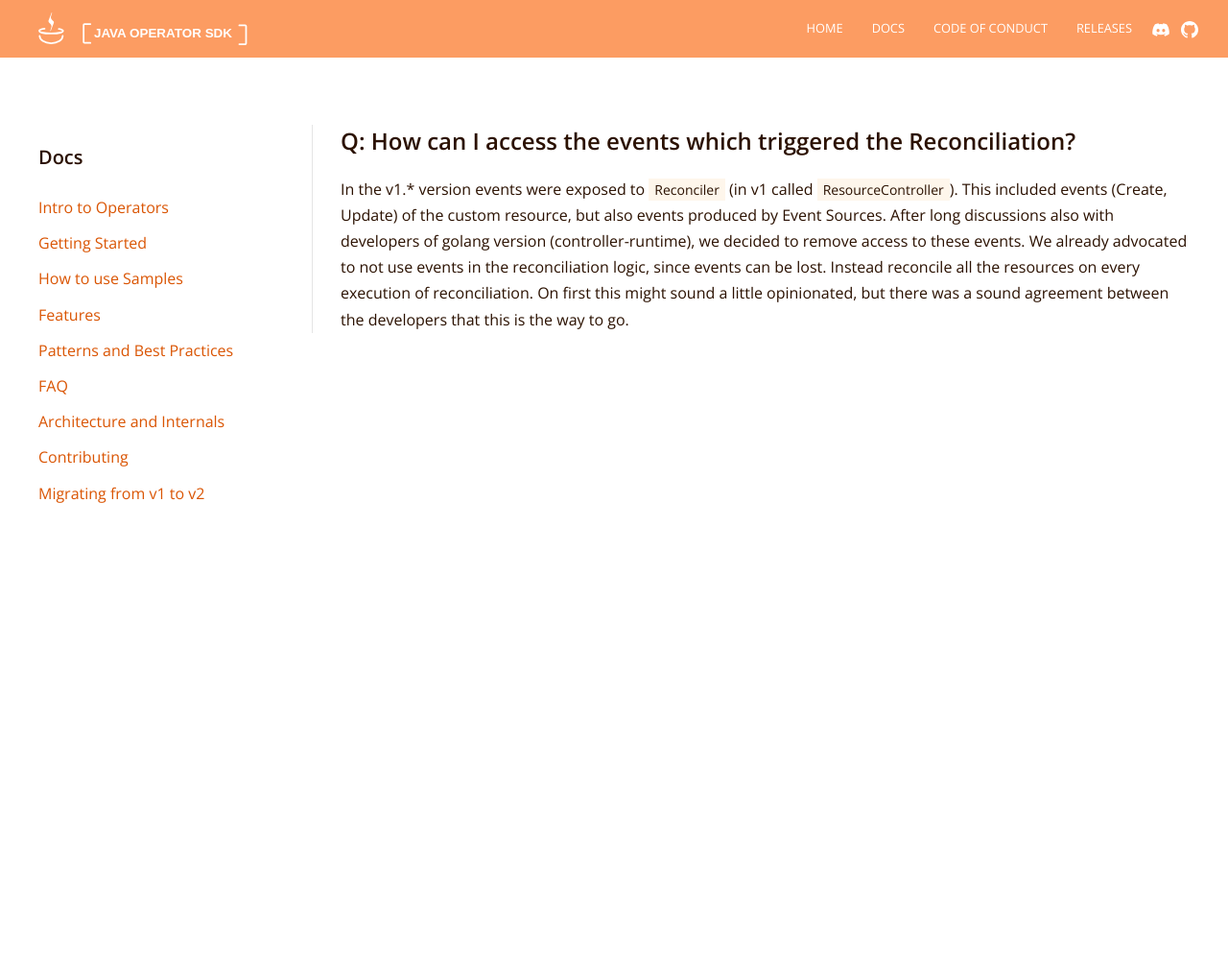
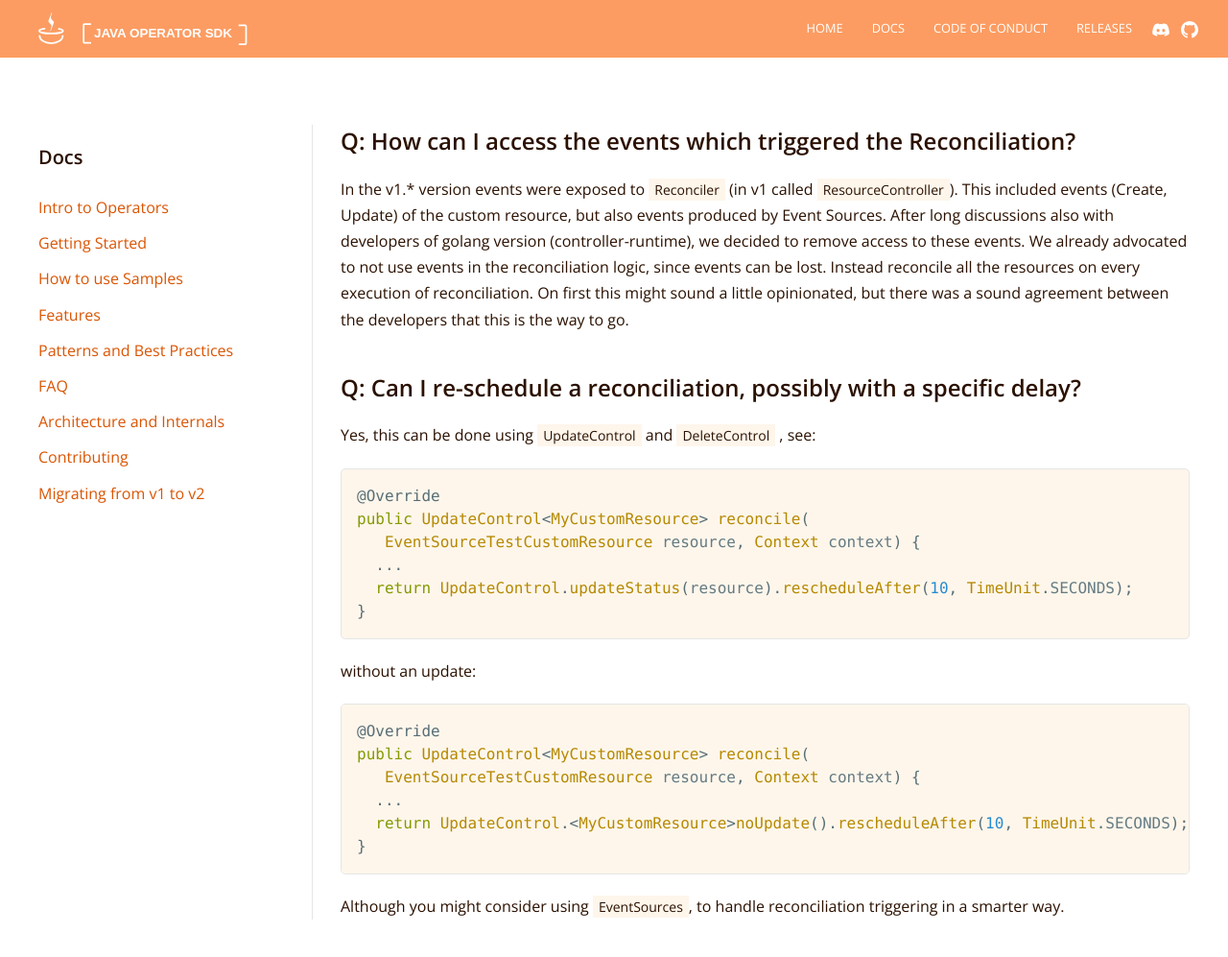
Before and after one commit to operator-framework/java-operator-sdk, a Jekyll site: the page built from docs/documentation/faq.md, in a window 1280 px wide and 1028 px high. Shown: the top 997 px of the window at 96% size. Built offline with Jekyll 4.4.1, drawn with Linux system fonts in a browser that asks for light colours; nearby versions of some CDN libraries.

Commit message:
docs: add faq

````diff
--- a/docs/documentation/faq.md
+++ b/docs/documentation/faq.md
@@ -12,3 +12,29 @@ long discussions also with developers of golang version (controller-runtime), we
 these events. We already advocated to not use events in the reconciliation logic, since events can be lost.
 Instead reconcile all the resources on every execution of reconciliation. On first this might sound a little
 opinionated, but there was a sound agreement between the developers that this is the way to go.
+
+### Q: Can I re-schedule a reconciliation, possibly with a specific delay?
+Yes, this can be done using [`UpdateControl`](https://github.com/java-operator-sdk/java-operator-sdk/blob/main/operator-framework-core/src/main/java/io/javaoperatorsdk/operator/api/reconciler/UpdateControl.java) and [`DeleteControl`](https://github.com/java-operator-sdk/java-operator-sdk/blob/main/operator-framework-core/src/main/java/io/javaoperatorsdk/operator/api/reconciler/DeleteControl.java)
+, see:
+
+```java
+  @Override
+  public UpdateControl<MyCustomResource> reconcile(
+     EventSourceTestCustomResource resource, Context context) {
+    ...
+    return UpdateControl.updateStatus(resource).rescheduleAfter(10, TimeUnit.SECONDS);
+  }
+```
+
+without an update:
+
+```java
+  @Override
+  public UpdateControl<MyCustomResource> reconcile(
+     EventSourceTestCustomResource resource, Context context) {
+    ...
+    return UpdateControl.<MyCustomResource>noUpdate().rescheduleAfter(10, TimeUnit.SECONDS);
+  }
+```
+
+Although you might consider using `EventSources`, to handle reconciliation triggering in a smarter way.
````
